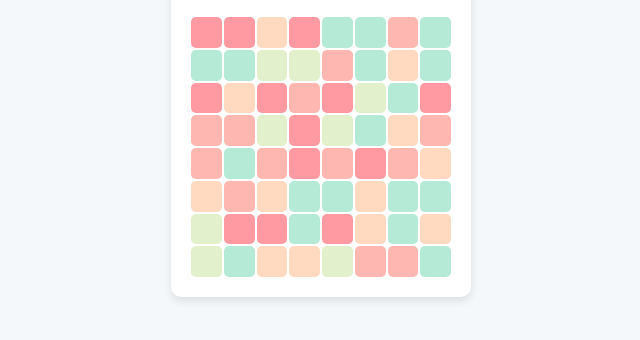
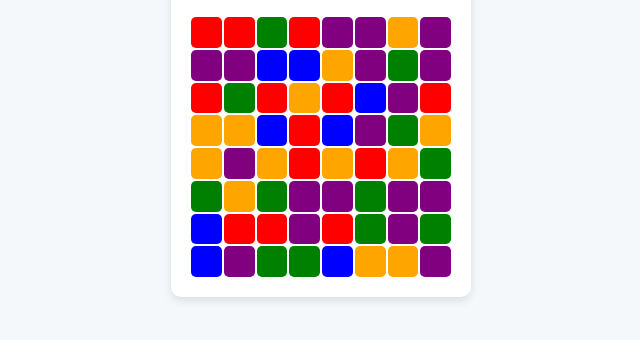
Before and after one commit to ck4adventure/cascades, a plain HTML site: page index.html in a window 1280 px wide. Shown: the part 310-650 px from the top of the page, without its empty margins (319-959 px from the left). Drawn offline with Linux system fonts and the light colour scheme.

Commit message:
I changed colors to be visually distinct

```diff
--- a/style.css
+++ b/style.css
@@ -41,11 +41,11 @@ body {
     transition: transform 0.2s ease;
 }
 
-.tile[data-type="1"] { background-color: #ff9aa2; }
-.tile[data-type="2"] { background-color: #ffb7b2; }
-.tile[data-type="3"] { background-color: #ffdac1; }
-.tile[data-type="4"] { background-color: #e2f0cb; }
-.tile[data-type="5"] { background-color: #b5ead7; }
+.tile[data-type="1"] { background-color: red; }
+.tile[data-type="2"] { background-color: orange }
+.tile[data-type="3"] { background-color: green; }
+.tile[data-type="4"] { background-color: blue; }
+.tile[data-type="5"] { background-color: purple; }
 
 .tile:hover {
     transform: scale(1.05);
```
